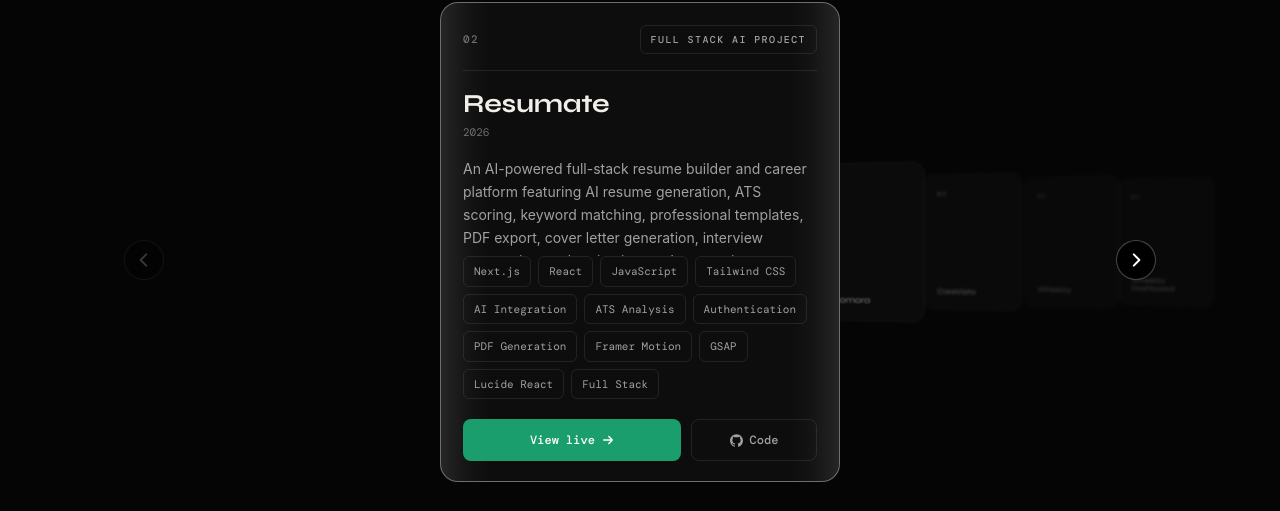
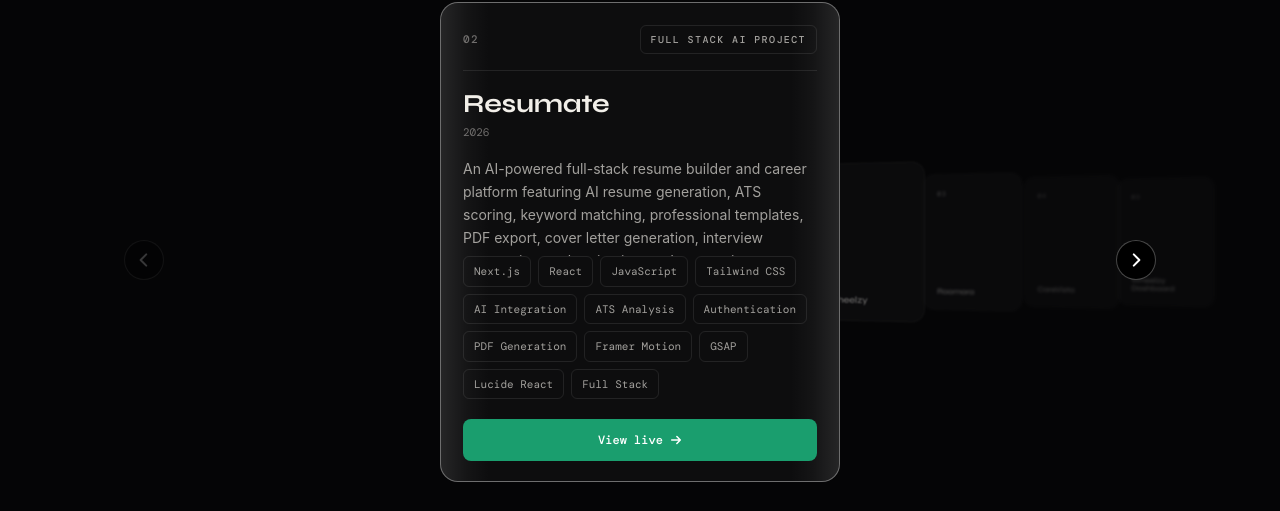
Before and after one commit to moazzam35/portfolio, a React (Vite) app: page / in a window 1280 px wide. Shown: the part 2486-2997 px from the top of the page. Built offline with nearby package versions, Linux system fonts and the light colour scheme; no server answers; a web font is replaced by a local one.

Commit message:
projects section done

```diff
--- a/src/components/Projects/project.css
+++ b/src/components/Projects/project.css
@@ -317,7 +317,8 @@
 }
 
 .pc-btn--live {
-  flex: 2;
+  flex: 1;
+  width: 100%;
   color: #fff;
   border: 1px solid transparent;
 }
@@ -326,17 +327,30 @@
   filter: brightness(1.12);
 }
 
-.pc-btn--code {
-  flex: 1;
-  background: transparent;
-  color: var(--pc-muted-2);
-  border: 1px solid var(--pc-border);
+.pc-btn--loading {
+  pointer-events: none;
+  opacity: 0.9;
 }
 
-.pc-btn--code:hover {
-  border-color: rgba(255, 255, 255, 0.3);
-  color: var(--pc-fg);
+.pc-btn-loading-text {
+  display: inline-flex;
+  align-items: center;
+  gap: 8px;
 }
+
+.pc-btn-spinner {
+  width: 12px;
+  height: 12px;
+  border: 2px solid rgba(255, 255, 255, 0.3);
+  border-top-color: #fff;
+  border-radius: 50%;
+  animation: pc-spin 0.7s linear infinite;
+}
+
+@keyframes pc-spin {
+  to { transform: rotate(360deg); }
+}
+
 
 .pc-btn--disabled {
   opacity: 0.35;
--- a/src/components/Projects/projects.jsx
+++ b/src/components/Projects/projects.jsx
@@ -1,4 +1,10 @@
-import { useRef, useEffect, useState, useCallback, useLayoutEffect } from "react";
+import {
+  useRef,
+  useEffect,
+  useState,
+  useCallback,
+  useLayoutEffect,
+} from "react";
 import { motion } from "framer-motion";
 import gsap from "gsap";
 import "./Project.css";
@@ -54,7 +60,7 @@
           setVisible(false);
         }
       },
-      { threshold, rootMargin }
+      { threshold, rootMargin },
     );
     observer.observe(el);
     return () => observer.disconnect();
@@ -78,7 +84,14 @@
 }
 
 /* AnimSpan — animated span */
-function AnimSpan({ visible, config, duration = 700, delay = 0, children, style = {} }) {
+function AnimSpan({
+  visible,
+  config,
+  duration = 700,
+  delay = 0,
+  children,
+  style = {},
+}) {
   const spanStyle = {
     display: "inline-block",
     overflow: config.overflow === "hidden" ? "hidden" : "visible",
@@ -99,7 +112,8 @@
   window.matchMedia("(prefers-reduced-motion: reduce)").matches;
 
 const isTouch = () =>
-  typeof window !== "undefined" && ("ontouchstart" in window || navigator.maxTouchPoints > 0);
+  typeof window !== "undefined" &&
+  ("ontouchstart" in window || navigator.maxTouchPoints > 0);
 
 /* isTypingTarget — true if focus is inside a field that should own arrow keys */
 const isTypingTarget = (el) => {
@@ -170,6 +184,30 @@
   },
   {
     id: 3,
+    title: "Wheelzy",
+    year: "2026",
+    role: "Full Stack project",
+    desc: "A luxury full-stack automotive marketplace featuring authentication, vehicle listings, advanced search, responsive UI, premium animations, admin management, and a modern user experience inspired by real-world car platforms.",
+    tags: [
+      "Next.js",
+      "React",
+      "Tailwind CSS",
+      "Prisma",
+      "PostgreSQL",
+      "Authentication",
+      "Admin Panel",
+      "Framer Motion",
+      "GSAP",
+      "Responsive Design",
+      "Full Stack",
+    ],
+    demo: "https://wheelzy-seven.vercel.app/",
+    code: "https://github.com/moazzam35/wheelzy",
+    num: "02",
+    color: "#6366f1",
+  },
+  {
+    id: 4,
     title: "Roomora",
     year: "2026",
     role: "Full Stack project",
@@ -191,8 +229,9 @@
     code: "https://github.com/moazzam35/Roomora",
     num: "03",
     color: "#B56B45",
-},{
-  id: 4,
+  },
+  {
+    id: 5,
     title: "CareVista",
     year: "2026",
     role: "Full Stack project",
@@ -214,30 +253,6 @@
     code: "https://github.com/moazzam35/CareVista",
     num: "04",
     color: "#2F6B73",
-},
-  {
-    id: 5,
-    title: "Wheelzy",
-    year: "2026",
-    role: "Full Stack project",
-    desc: "A luxury full-stack automotive marketplace featuring authentication, vehicle listings, advanced search, responsive UI, premium animations, admin management, and a modern user experience inspired by real-world car platforms.",
-    tags: [
-      "Next.js",
-      "React",
-      "Tailwind CSS",
-      "Prisma",
-      "PostgreSQL",
-      "Authentication",
-      "Admin Panel",
-      "Framer Motion",
-      "GSAP",
-      "Responsive Design",
-      "Full Stack",
-    ],
-    demo: "https://wheelzy-seven.vercel.app/",
-    code: "https://github.com/moazzam35/wheelzy",
-    num: "02",
-    color: "#6366f1",
   },
 
   {
@@ -287,13 +302,7 @@
     year: "2024",
     role: "Frontend Developer",
     desc: "Interactive country explorer powered by REST Countries API featuring live search, region filtering, routing, and dark mode.",
-    tags: [
-      "React.js",
-      "REST API",
-      "Data Fetching",
-      "Routing",
-      "Dark Mode",
-    ],
+    tags: ["React.js", "REST API", "Data Fetching", "Routing", "Dark Mode"],
     demo: "https://moazzam35.github.io/country-cards",
     code: "https://github.com/moazzam35/country-cards",
     num: "05",
@@ -306,13 +315,7 @@
     year: "2024",
     role: "Frontend Developer",
     desc: "A CRUD application featuring REST API integration, Axios, form validation, and efficient state-driven data management.",
-    tags: [
-      "React.js",
-      "Axios",
-      "REST API",
-      "CRUD Operations",
-      "Form Handling",
-    ],
+    tags: ["React.js", "Axios", "REST API", "CRUD Operations", "Form Handling"],
     demo: "https://moazzam35.github.io/crud/",
     code: "https://github.com/moazzam35/crud",
     num: "06",
@@ -325,13 +328,7 @@
     year: "2024",
     role: "Frontend Developer",
     desc: "An interactive Pokédex powered by PokéAPI with fast searching, filtering, responsive layouts, and optimized rendering for large datasets.",
-    tags: [
-      "React.js",
-      "PokéAPI",
-      "Search",
-      "Filtering",
-      "Performance",
-    ],
+    tags: ["React.js", "PokéAPI", "Search", "Filtering", "Performance"],
     demo: "https://moazzam35.github.io/pokemon-data/",
     code: "https://github.com/moazzam35/pokemon-data",
     num: "07",
@@ -343,27 +340,57 @@
    ICONS
    ════════════════════════════════════════════════════════════════ */
 
-const GitHubIcon = () => (
-  <svg width="13" height="13" viewBox="0 0 24 24" fill="currentColor" aria-hidden="true">
-    <path d="M12 .297c-6.63 0-12 5.373-12 12 0 5.303 3.438 9.8 8.205 11.385.6.113.82-.258.82-.577 0-.285-.01-1.04-.015-2.04-3.338.724-4.042-1.61-4.042-1.61C4.422 18.07 3.633 17.7 3.633 17.7c-1.087-.744.084-.729.084-.729 1.205.084 1.838 1.236 1.838 1.236 1.07 1.835 2.809 1.305 3.495.998.108-.776.417-1.305.76-1.605-2.665-.3-5.466-1.332-5.466-5.93 0-1.31.465-2.38 1.235-3.22-.135-.303-.54-1.523.105-3.176 0 0 1.005-.322 3.3 1.23.96-.267 1.98-.399 3-.405 1.02.006 2.04.138 3 .405 2.28-1.552 3.285-1.23 3.285-1.23.645 1.653.24 2.873.12 3.176.765.84 1.23 1.91 1.23 3.22 0 4.61-2.805 5.625-5.475 5.92.42.36.81 1.096.81 2.22 0 1.606-.015 2.896-.015 3.286 0 .315.21.69.825.57C20.565 22.092 24 17.592 24 12.297c0-6.627-5.373-12-12-12" />
-  </svg>
-);
-
 const ArrowIcon = () => (
-  <svg width="12" height="12" viewBox="0 0 14 14" fill="none" aria-hidden="true">
-    <path d="M2 7h10M8 3l4 4-4 4" stroke="currentColor" strokeWidth="1.8" strokeLinecap="round" strokeLinejoin="round" />
+  <svg
+    width="12"
+    height="12"
+    viewBox="0 0 14 14"
+    fill="none"
+    aria-hidden="true"
+  >
+    <path
+      d="M2 7h10M8 3l4 4-4 4"
+      stroke="currentColor"
+      strokeWidth="1.8"
+      strokeLinecap="round"
+      strokeLinejoin="round"
+    />
   </svg>
 );
 
 const ChevronLeftIcon = () => (
-  <svg width="18" height="18" viewBox="0 0 16 16" fill="none" aria-hidden="true">
-    <path d="M10 3L5 8l5 5" stroke="currentColor" strokeWidth="1.8" strokeLinecap="round" strokeLinejoin="round" />
+  <svg
+    width="18"
+    height="18"
+    viewBox="0 0 16 16"
+    fill="none"
+    aria-hidden="true"
+  >
+    <path
+      d="M10 3L5 8l5 5"
+      stroke="currentColor"
+      strokeWidth="1.8"
+      strokeLinecap="round"
+      strokeLinejoin="round"
+    />
   </svg>
 );
 
 const ChevronRightIcon = () => (
-  <svg width="18" height="18" viewBox="0 0 16 16" fill="none" aria-hidden="true">
-    <path d="M6 3l5 5-5 5" stroke="currentColor" strokeWidth="1.8" strokeLinecap="round" strokeLinejoin="round" />
+  <svg
+    width="18"
+    height="18"
+    viewBox="0 0 16 16"
+    fill="none"
+    aria-hidden="true"
+  >
+    <path
+      d="M6 3l5 5-5 5"
+      stroke="currentColor"
+      strokeWidth="1.8"
+      strokeLinecap="round"
+      strokeLinejoin="round"
+    />
   </svg>
 );
 
@@ -376,19 +403,39 @@
 
   return (
     <div className="pc-header" ref={ref} id="projects">
-      <AnimSpan visible={visible} config={VARIANTS.slideRight} duration={600} delay={0}>
-        <p className="pc-header-eyebrow" style={{ margin: 0 }}>Selected work</p>
+      <AnimSpan
+        visible={visible}
+        config={VARIANTS.slideRight}
+        duration={600}
+        delay={0}
+      >
+        <p className="pc-header-eyebrow" style={{ margin: 0 }}>
+          Selected work
+        </p>
       </AnimSpan>
 
-      <AnimSpan visible={visible} config={VARIANTS.fadeUp} duration={800} delay={100} style={{ display: "block", overflow: "hidden" }}>
+      <AnimSpan
+        visible={visible}
+        config={VARIANTS.fadeUp}
+        duration={800}
+        delay={100}
+        style={{ display: "block", overflow: "hidden" }}
+      >
         <h1 className="pc-header-title" style={{ margin: 0 }}>
-          Projects I<br /><em>actually</em> built.
+          Projects I<br />
+          <em>actually</em> built.
         </h1>
       </AnimSpan>
 
-      <AnimSpan visible={visible} config={VARIANTS.fade} duration={700} delay={300}>
+      <AnimSpan
+        visible={visible}
+        config={VARIANTS.fade}
+        duration={700}
+        delay={300}
+      >
         <p className="pc-header-sub" style={{ margin: 0 }}>
-          No templates. No tutorials copy-pasted. Each one shipped, live, and battle-tested in the real world.
+          No templates. No tutorials copy-pasted. Each one shipped, live, and
+          battle-tested in the real world.
         </p>
       </AnimSpan>
     </div>
@@ -403,7 +450,12 @@
   <ul className="pc-tags" aria-label="Technologies">
     {tags.map((t, i) => (
       <li key={t} className="pc-tag">
-        <AnimSpan visible={visible} config={VARIANTS.pop} duration={350} delay={baseDelay + i * 45}>
+        <AnimSpan
+          visible={visible}
+          config={VARIANTS.pop}
+          duration={350}
+          delay={baseDelay + i * 45}
+        >
           {t}
         </AnimSpan>
       </li>
@@ -417,9 +469,10 @@
 
 const LIVE_BTN_COLOR = "#1a9e6e"; // ShopCraft accent — used for every "View live" button
 
-const ProjectActions = ({ demo, code, visible, delay = 0 }) => {
+const ProjectActions = ({ demo, visible, delay = 0 }) => {
   const liveRef = useRef(null);
-  const codeRef = useRef(null);
+  const previewRef = useRef(null);
+  const [loading, setLoading] = useState(false);
 
   const hoverIn = (ref, scale) => {
     if (isTouch() || !ref.current) return;
@@ -427,9 +480,22 @@
   };
   const hoverOut = (ref) => {
     if (isTouch() || !ref.current) return;
-    gsap.to(ref.current, { scale: 1, y: 0, duration: 0.35, ease: "power2.out" });
+    gsap.to(ref.current, {
+      scale: 1,
+      y: 0,
+      duration: 0.35,
+      ease: "power2.out",
+    });
   };
 
+  const handlePreview = (e) => {
+    e.preventDefault();
+    if (loading) return;
+    setLoading(true);
+    setTimeout(() => setLoading(false), 10000);
+  };
+
+  if (demo) {
     return (
       <div
         className="pc-actions"
@@ -441,7 +507,6 @@
           transform: visible ? "translateY(0px)" : "translateY(10px)",
         }}
       >
-      {demo ? (
         <motion.a
           ref={liveRef}
           href={demo}
@@ -455,27 +520,42 @@
         >
           View live <ArrowIcon />
         </motion.a>
+      </div>
+    );
+  }
+
+  return (
+    <div
+      className="pc-actions"
+      style={{
+        transition: visible
+          ? `opacity 500ms ${VARIANTS.fade.easing} ${delay}ms, transform 500ms ${VARIANTS.fadeUp.easing} ${delay}ms`
+          : "none",
+        opacity: visible ? 1 : 0,
+        transform: visible ? "translateY(0px)" : "translateY(10px)",
+      }}
+    >
+      <motion.a
+        ref={previewRef}
+        href="#"
+        className={`pc-btn pc-btn--live pc-btn--preview${loading ? " pc-btn--loading" : ""}`}
+        style={{ background: LIVE_BTN_COLOR }}
+        whileTap={{ scale: loading ? 1 : 0.93 }}
+        onClick={handlePreview}
+        onMouseEnter={() => hoverIn(previewRef, 1.02)}
+        onMouseLeave={() => hoverOut(previewRef)}
+      >
+        {loading ? (
+          <span className="pc-btn-loading-text">
+            <span className="pc-btn-spinner" />
+            Preview is creating
+          </span>
         ) : (
-        <span className="pc-btn pc-btn--live pc-btn--disabled">No demo</span>
+          <>
+            View live <ArrowIcon />
+          </>
         )}
-      {code ? (
-        <motion.a
-          ref={codeRef}
-          href={code}
-          target="_blank"
-          rel="noreferrer"
-          className="pc-btn pc-btn--code"
-          whileTap={{ scale: 0.93 }}
-          onMouseEnter={() => hoverIn(codeRef, 1.04)}
-          onMouseLeave={() => hoverOut(codeRef)}
-        >
-          <GitHubIcon /> Code
       </motion.a>
-      ) : (
-        <span className="pc-btn pc-btn--code pc-btn--disabled" aria-disabled="true">
-          <GitHubIcon /> Private
-        </span>
-      )}
     </div>
   );
 };
@@ -486,7 +566,13 @@
 
 function getMetrics(width) {
   if (width <= 480) {
-    return { cardW: 78, cardH: 128, centerW: Math.min(width - 40, 300), centerH: 500, step: 44 };
+    return {
+      cardW: 78,
+      cardH: 128,
+      centerW: Math.min(width - 40, 300),
+      centerH: 500,
+      step: 44,
+    };
   }
   if (width <= 768) {
     return { cardW: 110, cardH: 168, centerW: 320, centerH: 480, step: 70 };
@@ -499,13 +585,15 @@
 
 function useMetrics() {
   const [metrics, setMetrics] = useState(() =>
-    getMetrics(typeof window !== "undefined" ? window.innerWidth : 1200)
+    getMetrics(typeof window !== "undefined" ? window.innerWidth : 1200),
   );
   useEffect(() => {
     let raf = null;
     const onResize = () => {
       if (raf) cancelAnimationFrame(raf);
-      raf = requestAnimationFrame(() => setMetrics(getMetrics(window.innerWidth)));
+      raf = requestAnimationFrame(() =>
+        setMetrics(getMetrics(window.innerWidth)),
+      );
     };
     window.addEventListener("resize", onResize);
     return () => {
@@ -526,7 +614,9 @@
 
     const down = (e) => {
       if (e.target.closest("a, button")) return;
-      s.down = true; s.dx = 0; s.startX = e.clientX;
+      s.down = true;
+      s.dx = 0;
+      s.startX = e.clientX;
       el.setPointerCapture?.(e.pointerId);
     };
     const move = (e) => {
@@ -553,7 +643,14 @@
   }, [ref, onPrev, onNext]);
 }
 
-const CoverflowCard = ({ project, index, activeIndex, setActiveIndex, registerRef, metrics }) => {
+const CoverflowCard = ({
+  project,
+  index,
+  activeIndex,
+  setActiveIndex,
+  registerRef,
+  metrics,
+}) => {
   const isActive = index === activeIndex;
   const contentVisible = useRevealOnActive(isActive);
 
@@ -603,11 +700,14 @@
               <p className="pc-cf-desc">{project.desc}</p>
             </AnimSpan>
 
-            <TagList tags={project.tags} visible={contentVisible} baseDelay={180} />
+            <TagList
+              tags={project.tags}
+              visible={contentVisible}
+              baseDelay={180}
+            />
 
             <ProjectActions
               demo={project.demo}
-              code={project.code}
               visible={contentVisible}
               delay={180 + project.tags.length * 45 + 80}
             />
@@ -644,7 +744,8 @@
 
       const x = delta * metrics.step;
       const scale = active ? 1 : Math.max(0.66, 0.94 - abs * 0.09);
-      const opacity = abs > 5 ? 0 : active ? 1 : Math.max(0.32, 0.95 - abs * 0.16);
+      const opacity =
+        abs > 5 ? 0 : active ? 1 : Math.max(0.32, 0.95 - abs * 0.16);
       const blur = active ? 0 : Math.min(2.5, Math.max(0, (abs - 1) * 1.1));
       const rotateY = active ? 0 : dir * -Math.min(34, 10 + abs * 6);
       const z = -abs * 40;
@@ -691,17 +792,21 @@
   useEffect(() => {
     const onKey = (e) => {
       if (isTypingTarget(document.activeElement)) return;
-      if (e.key === "ArrowRight") setActiveIndex((p) => Math.min(PROJECTS.length - 1, p + 1));
+      if (e.key === "ArrowRight")
+        setActiveIndex((p) => Math.min(PROJECTS.length - 1, p + 1));
       if (e.key === "ArrowLeft") setActiveIndex((p) => Math.max(0, p - 1));
     };
     window.addEventListener("keydown", onKey);
     return () => window.removeEventListener("keydown", onKey);
   }, [setActiveIndex]);
 
-  const goPrev = useCallback(() => setActiveIndex((p) => Math.max(0, p - 1)), [setActiveIndex]);
+  const goPrev = useCallback(
+    () => setActiveIndex((p) => Math.max(0, p - 1)),
+    [setActiveIndex],
+  );
   const goNext = useCallback(
     () => setActiveIndex((p) => Math.min(PROJECTS.length - 1, p + 1)),
-    [setActiveIndex]
+    [setActiveIndex],
   );
   useSwipeNav(trackRef, goPrev, goNext);
 
@@ -735,11 +840,21 @@
 
   const hoverIn = () => {
     if (isTouch() || disabled) return;
-    gsap.to(ref.current, { scale: 1.08, borderColor: "rgba(255,255,255,0.35)", duration: 0.28, ease: "power2.out" });
+    gsap.to(ref.current, {
+      scale: 1.08,
+      borderColor: "rgba(255,255,255,0.35)",
+      duration: 0.28,
+      ease: "power2.out",
+    });
   };
   const hoverOut = () => {
     if (isTouch()) return;
-    gsap.to(ref.current, { scale: 1, borderColor: "rgba(255,255,255,0.1)", duration: 0.32, ease: "power2.out" });
+    gsap.to(ref.current, {
+      scale: 1,
+      borderColor: "rgba(255,255,255,0.1)",
+      duration: 0.32,
+      ease: "power2.out",
+    });
   };
 
   return (
@@ -761,16 +876,23 @@
 };
 
 const Controls = ({ activeIndex, setActiveIndex }) => {
-  const prev = useCallback(() => setActiveIndex((p) => Math.max(0, p - 1)), [setActiveIndex]);
+  const prev = useCallback(
+    () => setActiveIndex((p) => Math.max(0, p - 1)),
+    [setActiveIndex],
+  );
   const next = useCallback(
     () => setActiveIndex((p) => Math.min(PROJECTS.length - 1, p + 1)),
-    [setActiveIndex]
+    [setActiveIndex],
   );
 
   return (
     <>
       <NavChevron dir={-1} onClick={prev} disabled={activeIndex === 0} />
-      <NavChevron dir={1} onClick={next} disabled={activeIndex === PROJECTS.length - 1} />
+      <NavChevron
+        dir={1}
+        onClick={next}
+        disabled={activeIndex === PROJECTS.length - 1}
+      />
 
       <div className="pc-controls">
         <div className="pc-dots-nav">
@@ -801,7 +923,11 @@
       <SectionHeader />
 
       <div className="pc-cf-wrap">
-        <CoverflowTrack activeIndex={activeIndex} setActiveIndex={setActiveIndex} metrics={metrics} />
+        <CoverflowTrack
+          activeIndex={activeIndex}
+          setActiveIndex={setActiveIndex}
+          metrics={metrics}
+        />
         <Controls activeIndex={activeIndex} setActiveIndex={setActiveIndex} />
       </div>
     </section>
```
Lines whose indentation alone changed are shown as unchanged.
